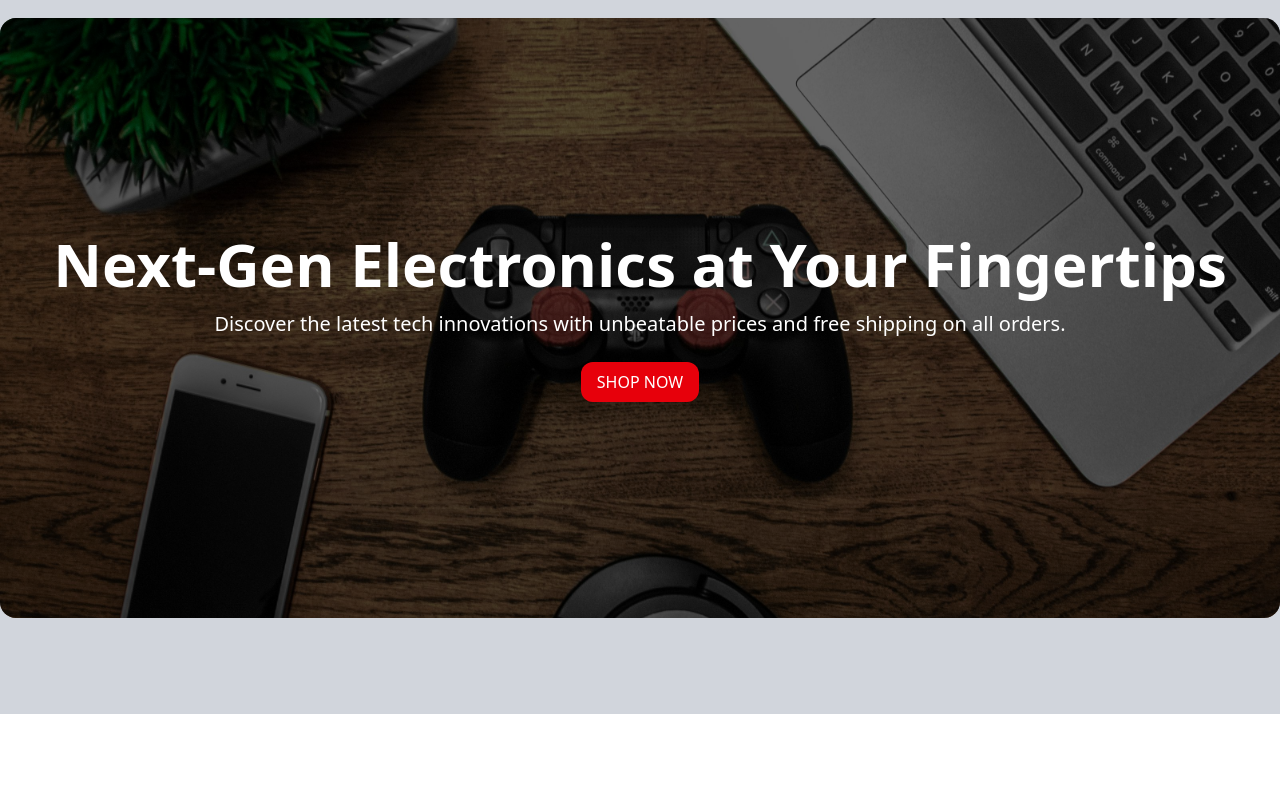
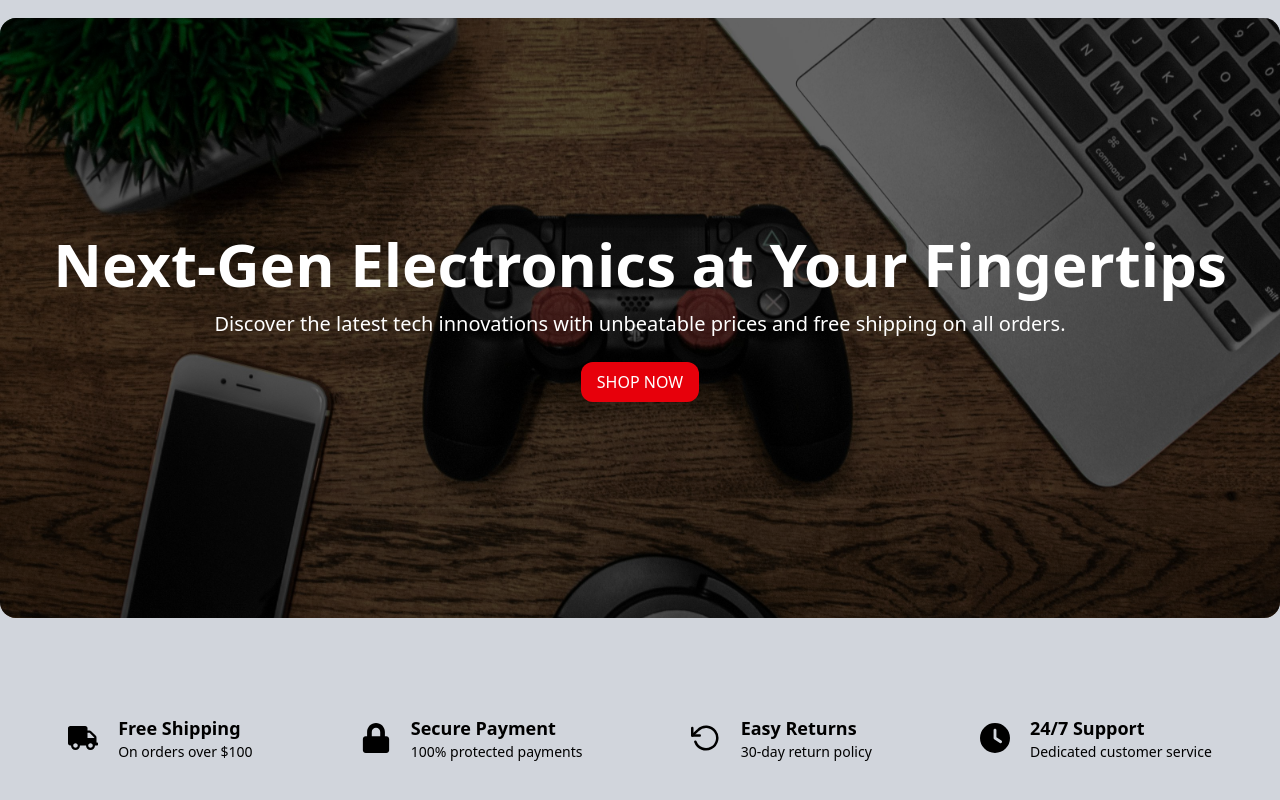
Before and after one commit to Foridul35962/Prime-Shop, a React (Vite) app: page / in a window 1280 px wide. Shown: the part 194-994 px from the top of the page. Before the commit the page ends 908 px from the top, so only its background shows below. Built offline with nearby package versions, Linux system fonts and the light colour scheme; no server answers.

Commit message:
features add done

```diff
--- /dev/null
+++ b/src/components/Features.jsx
@@ -0,0 +1,49 @@
+import { FaTruck, FaLock } from 'react-icons/fa';
+import { FiRotateCcw } from 'react-icons/fi';
+import { FaClock } from 'react-icons/fa6';
+
+
+const allFeatures = [
+    {
+        icon: FaTruck,
+        text: 'Free Shipping',
+        subText: 'On orders over $100'
+    },
+    {
+        icon: FaLock,
+        text: 'Secure Payment',
+        subText: '100% protected payments'
+    },
+    {
+        icon: FiRotateCcw,
+        text: 'Easy Returns',
+        subText: '30-day return policy'
+    },
+    {
+        icon: FaClock,
+        text: '24/7 Support',
+        subText: 'Dedicated customer service'
+    },
+]
+
+const Features = () => {
+  return (
+    <div className='bg-gray-300 dark:bg-gray-800 dark:text-white py-10 md:py-0 md:pb-13 md:px-5 lg:px-0'>
+        <div className='flex items-center flex-col gap-10 md:flex-row md:justify-evenly w-full'>
+        {
+            allFeatures.map((feature)=>(
+                <div className='flex items-center gap-5'>
+                    <feature.icon className='text-3xl'/>
+                    <div>
+                        <p className='text-lg font-semibold'>{feature.text}</p>
+                        <p className='text-sm'>{feature.subText}</p>
+                    </div>
+                </div>
+            ))
+        }
+        </div>
+    </div>
+  )
+}
+
+export default Features
--- a/src/pages/Home.jsx
+++ b/src/pages/Home.jsx
@@ -1,3 +1,4 @@
+import  Features from '../components/Features'
 import Carousel from '../components/Carousel'
 import Category from '../components/Category'
 import MidBanner from '../components/MidBanner'
@@ -8,6 +9,7 @@ const Home = () => {
       <Carousel />
       <Category />
       <MidBanner />
+      <Features />
     </div>
   )
 }
```
